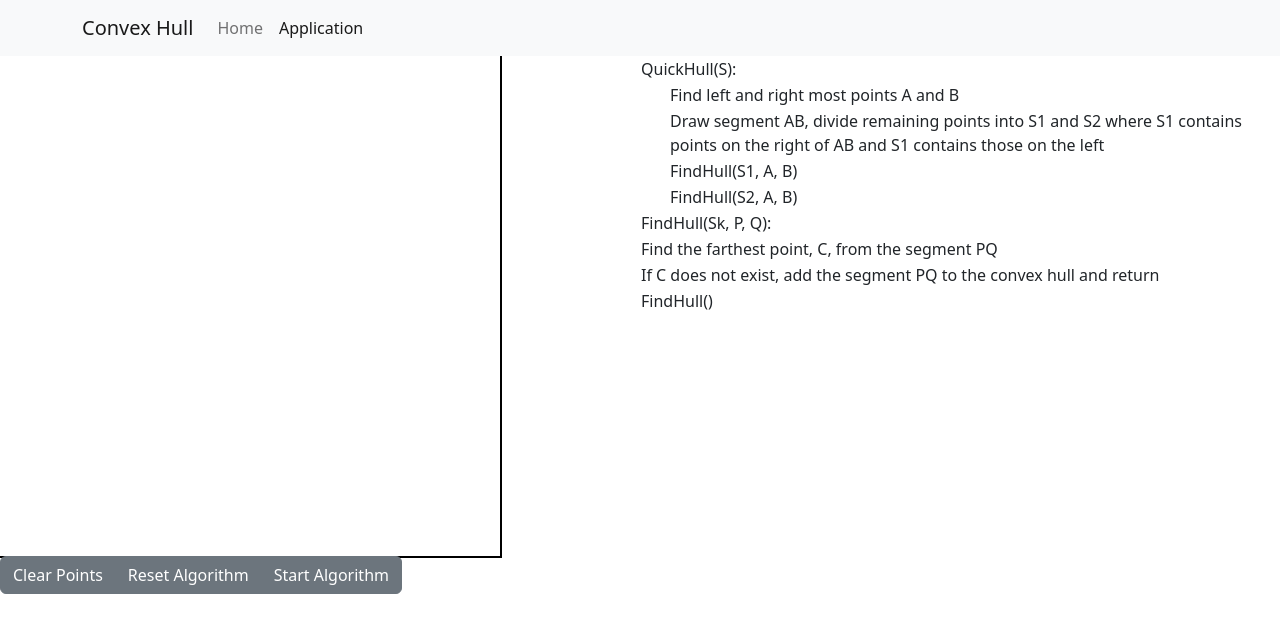
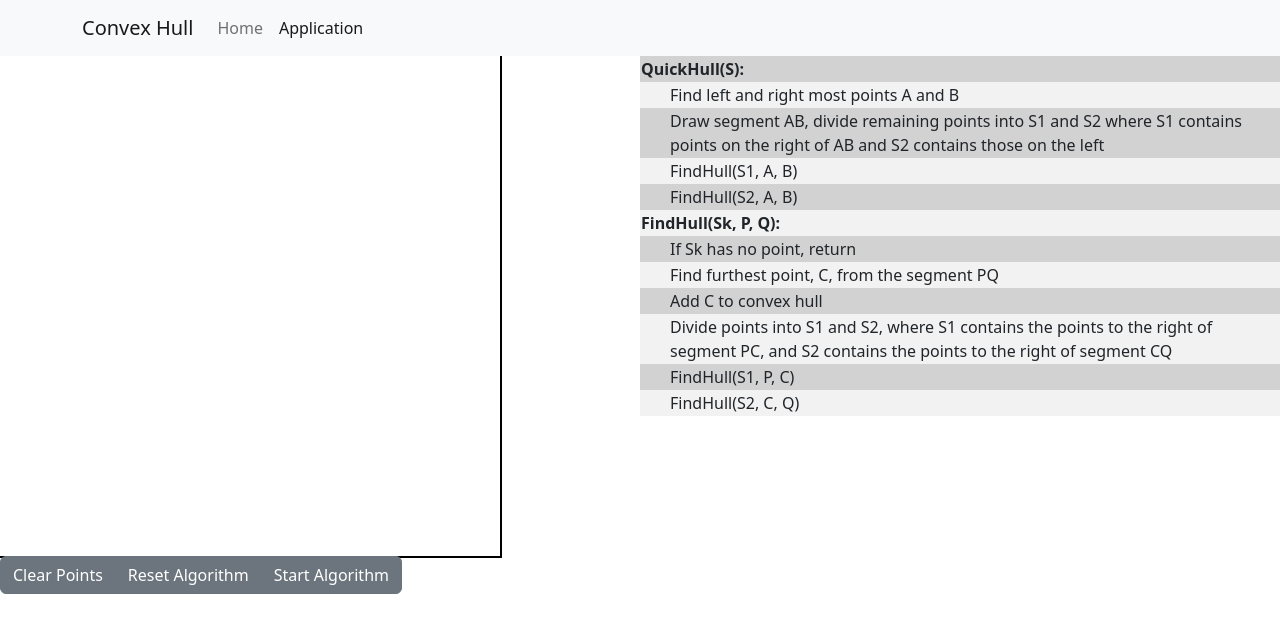
Before and after one commit to Ryanmmlarue/convex-hull, a React (Create React App) app: page /#/aide in a window 1280 px wide. Shown: the top 632 px of the page. Built offline with nearby package versions, Linux system fonts and the light colour scheme.

Commit message:
Complete redesign of algorithm + finished pseudo-code layout

```diff
--- a/src/features/Aide/Pseudocode/Pseudocode.css
+++ b/src/features/Aide/Pseudocode/Pseudocode.css
@@ -1,3 +1,11 @@
 .indent {
   padding-left: 30px;
 }
+
+tbody tr:nth-child(odd){
+  background-color: #D2D2D2;
+}
+
+tbody tr:nth-child(even){
+  background-color: #F2F2F2;
+}
--- a/src/features/Aide/Pseudocode/Pseudocode.tsx
+++ b/src/features/Aide/Pseudocode/Pseudocode.tsx
@@ -6,14 +6,14 @@ const Pseudocode = () => {
     <table>
       <tbody>
         <tr>
-          <td>QuickHull(S):</td>
+          <td><b>QuickHull(S):</b></td>
         </tr>
         <tr>
           <td className="indent">Find left and right most points A and B</td>
         </tr>
         <tr>
           <td className="indent">
-            Draw segment AB, divide remaining points into S1 and S2 where S1 contains points on the right of AB and S1 contains those on the left
+            Draw segment AB, divide remaining points into S1 and S2 where S1 contains points on the right of AB and S2 contains those on the left
           </td>
         </tr>
         <tr>
@@ -27,16 +27,31 @@ const Pseudocode = () => {
           </td>
         </tr>
         <tr>
-          <td>FindHull(Sk, P, Q):</td>
+          <td><b>FindHull(Sk, P, Q):</b></td>
         </tr>
         <tr>
-          <td>Find the farthest point, C, from the segment PQ</td>
+          <td className="indent">If Sk has no point, return</td>
         </tr>
         <tr>
-          <td>If C does not exist, add the segment PQ to the convex hull and return</td>
+          <td className="indent">Find furthest point, C, from the segment PQ</td>
         </tr>
         <tr>
-          <td>FindHull()</td>
+          <td className="indent">Add C to convex hull</td>
+        </tr>
+        <tr>
+          <td className="indent">
+            Divide points into S1 and S2, where S1 contains the points to the right of segment PC, and S2 contains the points to the right of segment CQ
+          </td>
+        </tr>
+        <tr>
+          <td className="indent">
+            FindHull(S1, P, C)
+          </td>
+        </tr>
+        <tr>
+          <td className="indent">
+            FindHull(S2, C, Q)
+          </td>
         </tr>
       </tbody>
     </table>
--- a/src/features/Aide/Quickhull/Quickhull.tsx
+++ b/src/features/Aide/Quickhull/Quickhull.tsx
@@ -10,40 +10,48 @@ interface QuickhullProps {
 
 const Quickhull = (props: QuickhullProps) => {
 
-  const [,setEventQueue] = useRecoilState(EventQueueAtom)
   const eventQueue: HullEvent[] = []
 
+  let hull: Set<Point> = new Set();
 
-  let hull: Set<Line> = new Set();
+  const findHull = (Sk: Point[], P: Point, Q: Point) => {
 
-  const findHull = (points: Point[], leftMost: Point, rightMost: Point, direction: number) => {
-    let maxIndex = -1;
+    if (Sk.length === 0) {
+      return;
+    }
+
+    let C: Point = {x: 0, y: 0};
     let maxDistance = 0;
 
-    // console.log("Looking for maximum point to the " + (direction < 0 ? "left of" : "right of "), leftMost, rightMost)
-
-    points.forEach((p, index) => {
-      if (p !== leftMost && p !== rightMost) {
-        if (isCLeft(leftMost, rightMost, p) === direction) {
-          // console.log("\tChecking ", p, "against", leftMost, rightMost)
-          const distance = distanceToC(leftMost, rightMost, p)
-          if (distance > maxDistance) {
-            maxIndex = index
-            maxDistance = distance
-          }
+    Sk.forEach((point) => {
+      if (point !== P && point !== Q) {
+        const distance = distanceToC(P, Q, point)
+        if (distance > maxDistance) {
+          C = point
+          maxDistance = distance
         }
       }
     })
 
-    if (maxIndex === -1) {
-      eventQueue.push({eventType: EventType.LineToHull, pointA: leftMost, pointB: rightMost})
-      hull.add({start: leftMost, end: rightMost})
-      return;
-    }
+    hull.add(C)
 
-    findHull(points, points[maxIndex], leftMost, -isCLeft(points[maxIndex], leftMost, rightMost))
+    const s1: Point[] = []
+    const s2: Point[] = []
 
-    findHull(points, points[maxIndex], rightMost, -isCLeft(points[maxIndex], rightMost, leftMost))
+    Sk.forEach((point) => {
+      if (point !== P && point !==Q && point !== C) {
+        if (isCLeft(P, C, point) === 1) {
+          s1.push(point)
+        }
+
+        if (isCLeft(C, Q, point) === 1) {
+          s2.push(point)
+        }
+      }
+    })
+
+    findHull(s1, P, C)
+    findHull(s2, C, Q)
 
   }
 
@@ -56,15 +64,26 @@ const Quickhull = (props: QuickhullProps) => {
 
     // find the left and rightmost points in the plane
     const {minIndex, maxIndex} = getMinMaxIncides(points)
-    eventQueue.push({eventType: EventType.MinMax, pointA: points[minIndex], pointB: points[maxIndex]})
-    // console.log("Find Min/Max Indices: ", points[minIndex], points[maxIndex])
+    hull.add(points[minIndex])
+    hull.add(points[maxIndex])
 
-    findHull(points, points[minIndex], points[maxIndex], 1);
+    // divide points into left and right of line
+    const s1: Point[] = []
+    const s2: Point[] = []
+    points.forEach((p) => {
+      if (p !== points[minIndex] && p !== points[maxIndex]) {
+        if (isCLeft(points[minIndex], points[maxIndex], p) === 1) {
+          s1.push(p)
+        } else {
+          s2.push(p)
+        }
+      }
+    })
 
-    findHull(points, points[minIndex], points[maxIndex], -1)
+    findHull(s1, points[minIndex], points[maxIndex])
+    findHull(s2, points[maxIndex], points[minIndex])
 
-    // console.log(hull)
-    console.log(eventQueue)
+    console.log(hull)
   }
 
   driver(props.points)
--- a/src/features/Home/Home.tsx
+++ b/src/features/Home/Home.tsx
@@ -1,4 +1,5 @@
 import { Card } from "react-bootstrap";
+import Pseudocode from "../Aide/Pseudocode/Pseudocode";
 import "./Home.css"
 
 
@@ -38,7 +39,8 @@ return (
       <Card.Body>
         <Card.Title>Assumptions</Card.Title>
         <Card.Text>
-          TODO
+          Co-Linear Points between two points are not included in Hull and
+          Three Points must be placed for a valid convex hull algorithm to run
         </Card.Text>
       </Card.Body>
     </Card>
@@ -47,7 +49,7 @@ return (
       <Card.Body>
         <Card.Title>Pseudo-Code</Card.Title>
         <Card.Text>
-          TODO
+          <Pseudocode />
         </Card.Text>
       </Card.Body>
     </Card>
--- a/src/utils/helpers/QuickHullHelpers.ts
+++ b/src/utils/helpers/QuickHullHelpers.ts
@@ -1,10 +1,11 @@
 
-// negative = c to left
-// positive = c to right
+
 
 import { Point } from "../types/DataTypes";
 
 // zero = c is collinear
+// negative = c to left
+// positive = c to right
 export const isCLeft = (a: Point, b: Point, c: Point) => {
   const cross = ((c.x - a.x) * (b.y - a.y)) - ((c.y - a.y) * (b.x - a.x))
   return cross < 0 ? -1 : cross > 0 ? 1 : 0;
--- a/src/utils/types/Event.ts
+++ b/src/utils/types/Event.ts
@@ -1,7 +1,7 @@
 import { Point } from "./DataTypes";
 
 export enum EventType{
-  MinMax,
+  FindMinMax,
   LineToHull,
   TestingPoint
 }
@@ -10,5 +10,4 @@ export type HullEvent = {
   eventType: EventType
   pointA: Point;
   pointB: Point;
-  testPoint?: Point;
 }
```
